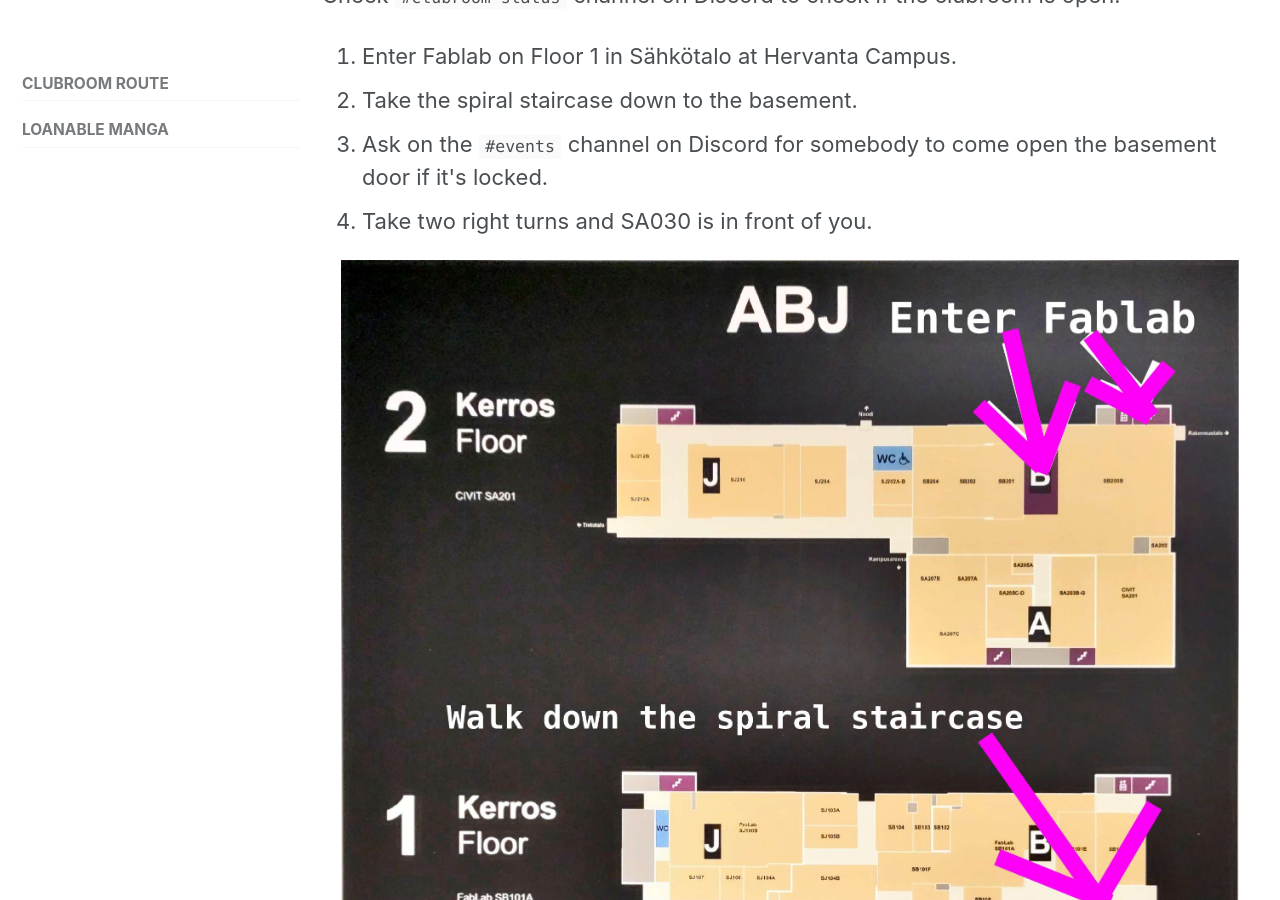
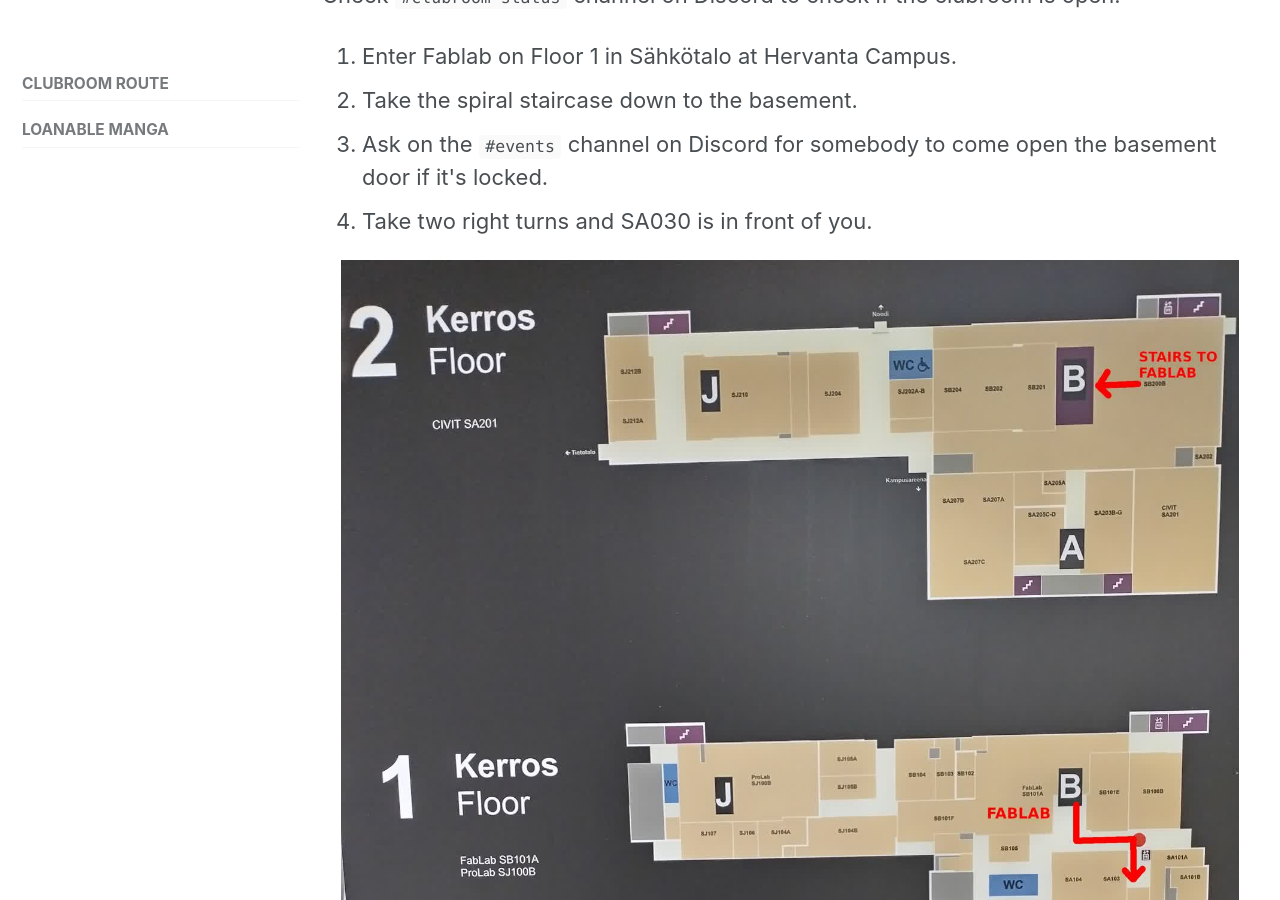
Before and after one commit to HNTA-Club/website, a Jekyll site: the page built from _pages/clubroom.md, in a window 1280 px wide and 900 px high, scrolled down 1063 px. Built offline with Jekyll 4.4.1, drawn with Linux system fonts in a browser that asks for light colours; cached includes are drawn as plain includes; nearby versions of some CDN libraries.

Commit message:
updated route image

```diff
--- a/_pages/clubroom.md
+++ b/_pages/clubroom.md
@@ -9,8 +9,8 @@ clubroom_pics:
    - url: assets/images/clubroom/clubroom.jpg
      image_path: assets/images/clubroom/clubroom.jpg
 route:
-   - url: /assets/images/clubroom/Temp/hnta-route.jpg
-     image_path: assets/images/clubroom/Temp/hnta-route.jpg
+   - url: /assets/images/clubroom/route2026jpg
+     image_path: assets/images/clubroom/route2026.jpg
 
 ---
 
```
Also changed, not shown: assets/images/clubroom/route2026.jpg (added).
